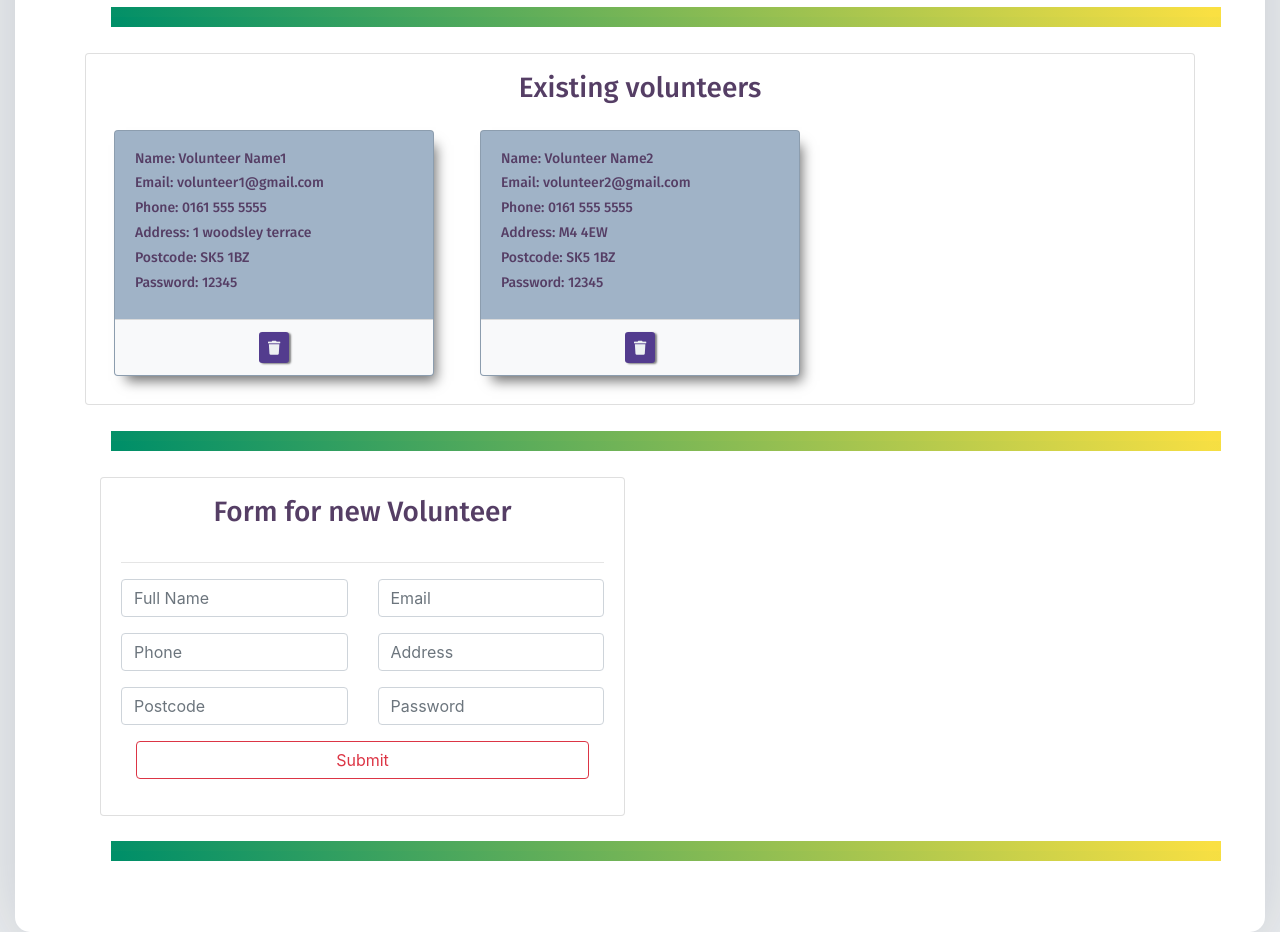
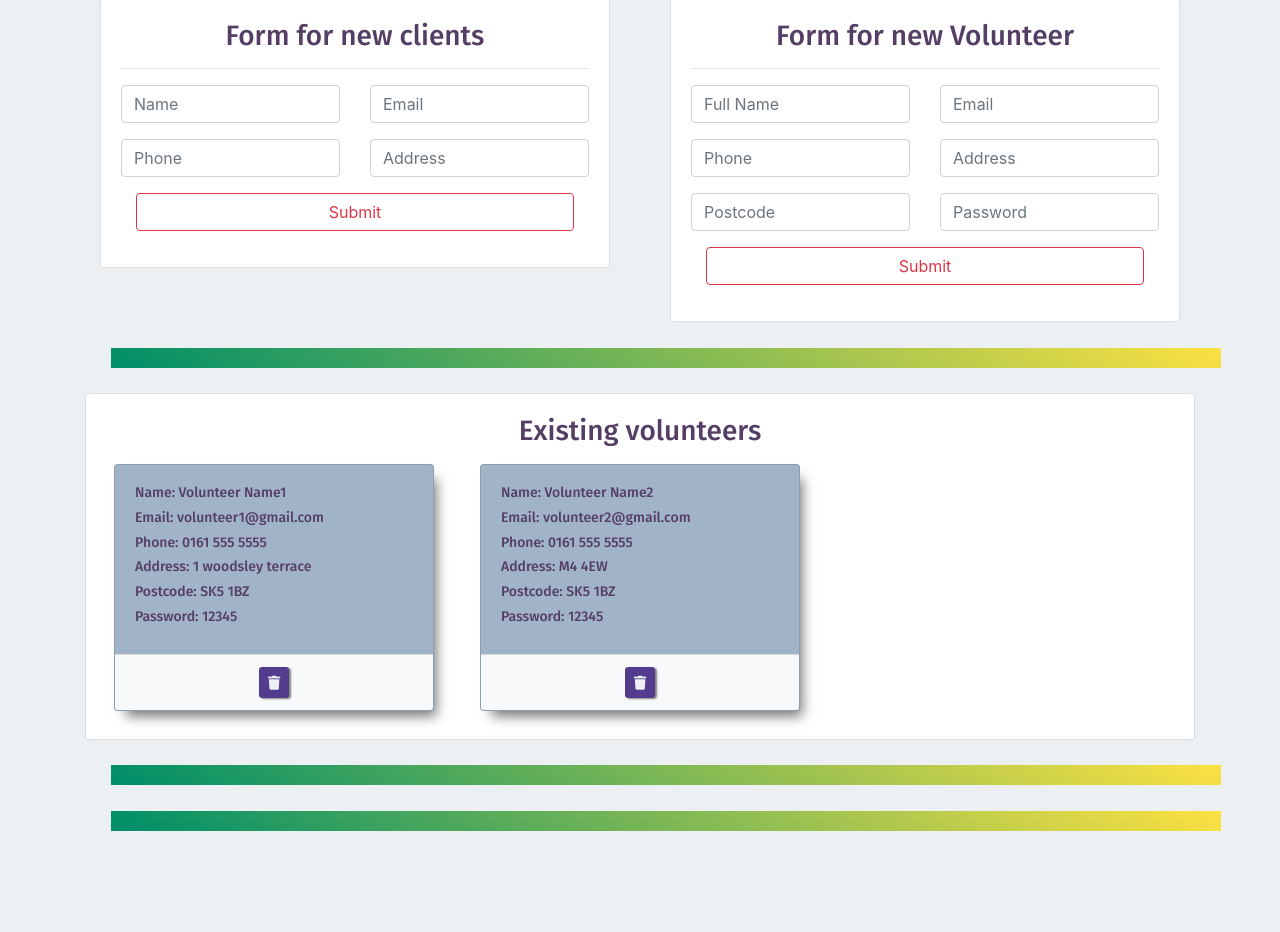
Before and after one commit to techReturnersMarchCohort2020/rainbowhaven-react-frontend, a React (Create React App) app: page /manager in a window 1280 px wide. Shown: the part 1100-2032 px from the top of the page. After the commit the page ends 1956 px from the top, so only its background shows below. Built offline with nearby package versions, Linux system fonts and the light colour scheme.

Commit message:
styling bits everywhere

```diff
--- a/src/App.js
+++ b/src/App.js
@@ -5,7 +5,6 @@ import { BrowserRouter as Router, Switch, Route, Link } from "react-router-dom";
 import Login from "./Components/login";
 import SignUp from "./Components/signup";
 import pickUpVolunteer from "./Components/pickUpVolunteer/pickUpVolunteer";
-// import volunteerMainPage from "./Components/volunteerMainPage/volunteerMainPage";
 import Home from "./Components/ManagerHome/Home";
 import Volunteer from "./Components/VolunteerHome/VolunteerHome";
 
@@ -59,15 +58,14 @@ function App() {
                 style={{ width: "1000px" }}
                 component={pickUpVolunteer}
               />
-              {/* <Route
-                path="/volunteer-Main-Page"
-                style={{ width: "1000px" }}
-                component={volunteerMainPage}
-              /> */}
-              <Route exact path="/manager" component={Home} />
-              <Route exact path="/volunteer" component={Volunteer} />
             </Switch>
           </div>
+        </div>
+        <div className="auth-wrapper-homes">
+          <Switch>
+            <Route exact path="/manager" component={Home} />
+            <Route exact path="/volunteer" component={Volunteer} />
+          </Switch>
         </div>
       </div>
     </Router>
--- a/src/Components/ManagerHome/AddClient.js
+++ b/src/Components/ManagerHome/AddClient.js
@@ -33,7 +33,7 @@ function AddClient(props) {
     <Fragment>
       <div className="container">
         <div className="row">
-          <div className="col-sm-12 col-md-6">
+          <div className="col">
             <div className="card p4">
               <div className="card-body">
                 <h3 className="text-center">Form for new clients</h3>
--- a/src/Components/ManagerHome/AddVolunteer.js
+++ b/src/Components/ManagerHome/AddVolunteer.js
@@ -43,7 +43,7 @@ function AddVolunteer(props) {
     <Fragment>
       <div className="container">
         <div className="row">
-          <div className="col-sm-12 col-md-6">
+          <div className="col">
             <div className="card p4">
               <div className="card-body">
                 <h3 className="text-center">Form for new Volunteer</h3>
--- a/src/Components/ManagerHome/Home.css
+++ b/src/Components/ManagerHome/Home.css
@@ -7,7 +7,7 @@ body {
 }
 
 .home_body {
-  margin-top: 900px;
+  margin-top: -650px;
 }
 
 .Item__border {
--- a/src/Components/ManagerHome/Home.js
+++ b/src/Components/ManagerHome/Home.js
@@ -3,7 +3,7 @@ import React, { useState } from "react";
 import ListClients from "./ListClients";
 import ListVolunteers from "./ListVolunteers";
 import AddClient from "./AddClient";
-import AppHeader from "./AppHeader";
+// import AppHeader from "./AppHeader";
 import { v4 as uuidv4 } from "uuid";
 
 import "./Home.css";
@@ -138,7 +138,7 @@ function Home() {
   }
   return (
     <div className="home_body">
-      <AppHeader />
+      {/* <AppHeader /> */}
       <div className="container">
         <div className="row">
           <div className="col">
@@ -192,7 +192,14 @@ function Home() {
           </div>
         </div>
         <div className="Item__border" />
-        <AddClient addClient={addClient} />
+        <div className="row">
+          <div className="col-sm-12 col-md-6">
+            <AddClient addClient={addClient} />
+          </div>
+          <div className="col-sm-12 col-md-6">
+            <AddVolunteer addVolunteer={addVolunteer} />
+          </div>
+        </div>
         <div className="Item__border" />
 
         <div className="row">
@@ -219,7 +226,7 @@ function Home() {
           </div>
         </div>
         <div className="Item__border" />
-        <AddVolunteer addVolunteer={addVolunteer} />
+
         <div className="Item__border" />
       </div>
     </div>
--- a/src/Components/VolunteerHome/VolunteerHome.css
+++ b/src/Components/VolunteerHome/VolunteerHome.css
@@ -1,6 +1,6 @@
 .volonteer_home {
-  margin-top: 0px;
-  width: 1000px;
+  margin-top: -600px;
+  width: 100%;
 }
 
 .Item__border {
--- a/src/Components/VolunteerHome/VolunteerHome.js
+++ b/src/Components/VolunteerHome/VolunteerHome.js
@@ -91,6 +91,7 @@ function VolunteerHome() {
                       completeDelivery={completeDelivery}
                     />
                   ))}
+                  <div className="Item__border" />
                 </div>
               </div>
             </div>
--- a/src/index.css
+++ b/src/index.css
@@ -6,10 +6,10 @@
 body {
   /* background: #145088 !important; */
 
-    background: url(./images/bigBalloon.jpg);
-    background-position: center;
-    background-repeat: no-repeat;
-    background-size: cover;
+  background: url(./images/bigBalloon.jpg);
+  background-position: center;
+  background-repeat: no-repeat;
+  background-size: cover;
 
   min-height: 100vh;
   display: flex;
@@ -50,6 +50,11 @@ html,
   text-align: left;
 }
 
+.auth-wrapper-homes {
+  display: flex;
+  justify-content: center;
+}
+
 .auth-inner {
   margin: auto;
   background: #ffffff;
```
